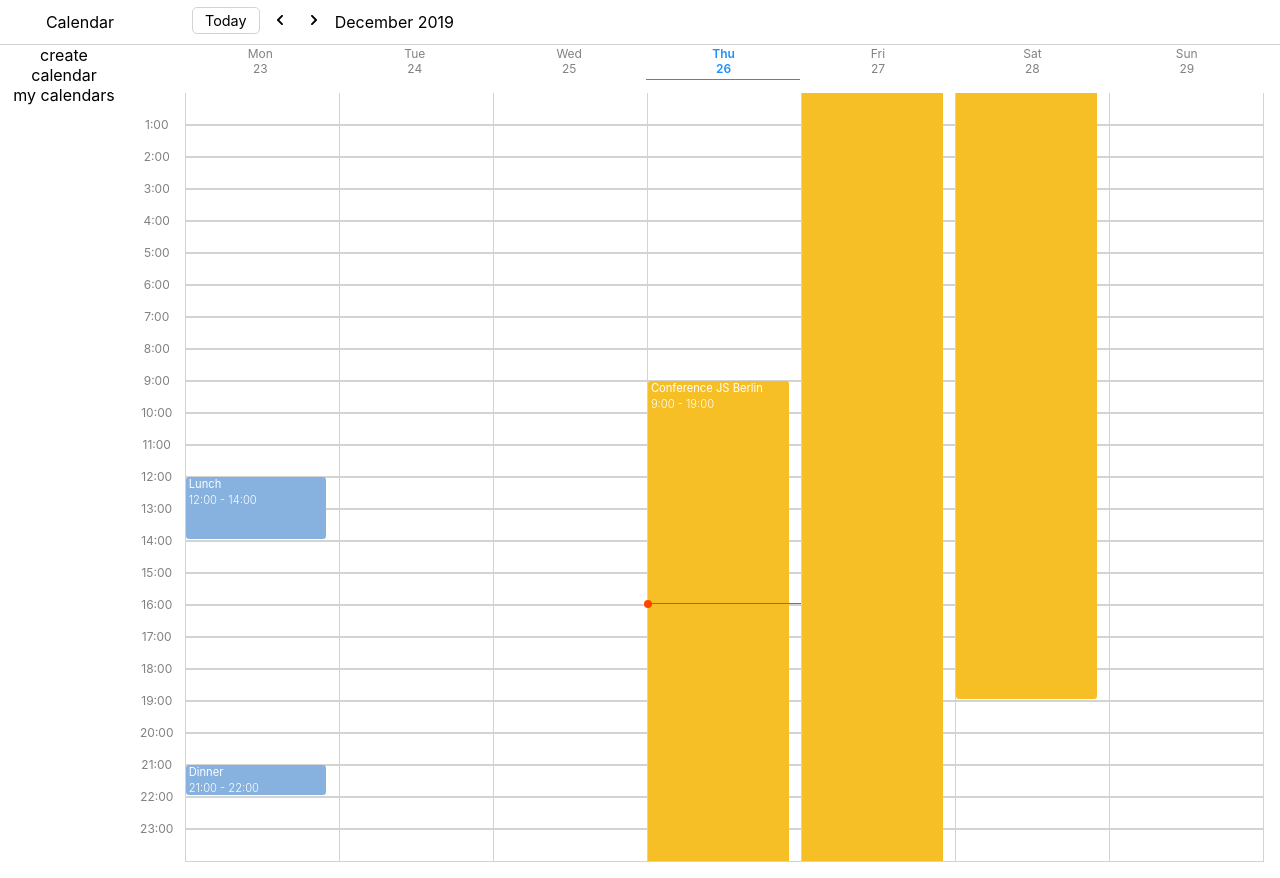
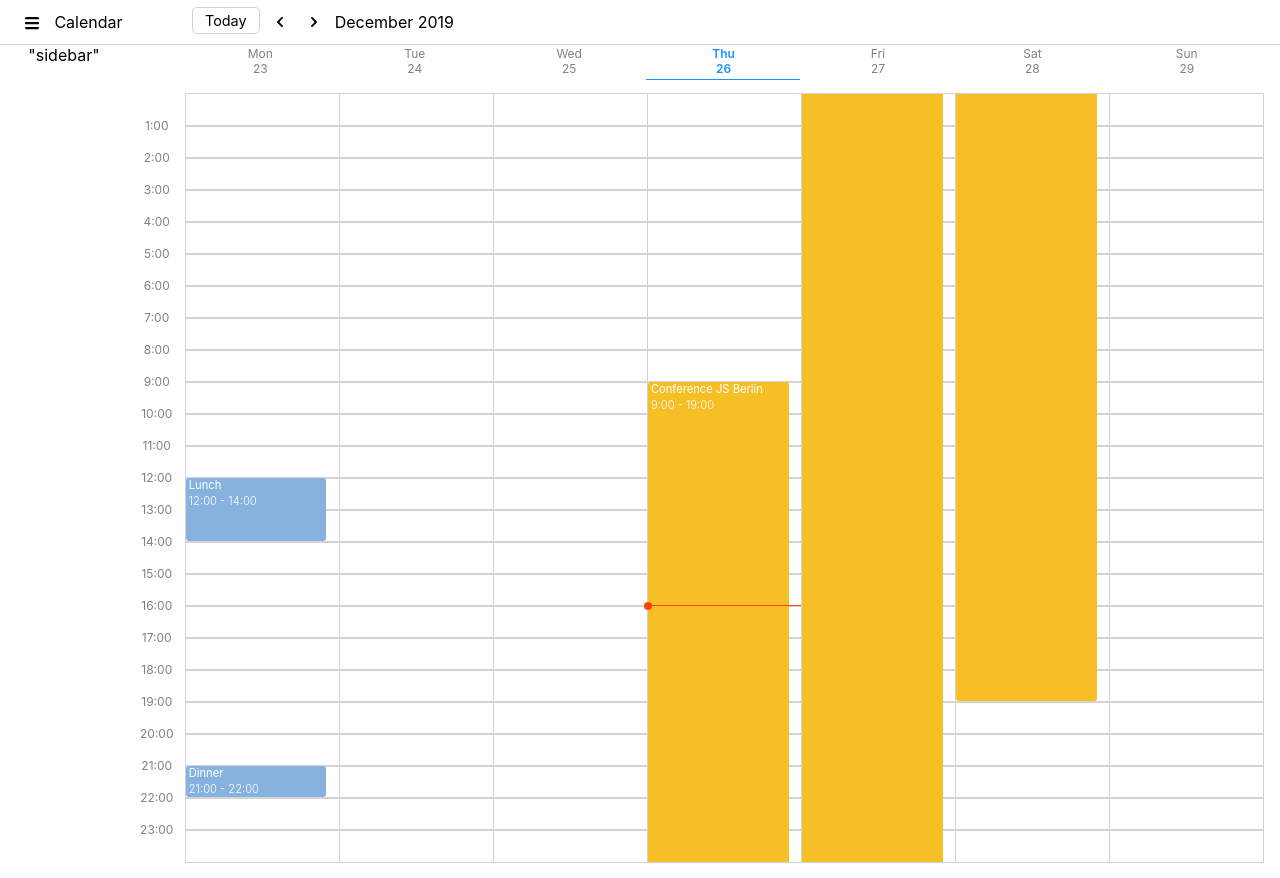
Before and after one commit to smikulic/gcalendar-clone-client, a React (Create React App) app: page / in a window 1280 px wide. Built offline with nearby package versions, Linux system fonts and the light colour scheme.

Commit message:
Add sidebar toggle

```diff
--- a/src/App.css
+++ b/src/App.css
@@ -18,6 +18,10 @@
 .main-overview {
   padding-top: 2.8rem;
   padding-left: 7rem;
+  transition: padding 0.15s ease-in-out;
+}
+.main-overview.open-full-width {
+  padding-left: 0;
 }
 
 .days-axis {
@@ -30,6 +34,10 @@
   min-width: 42rem;
   height: 3rem;
   background: white;
+  transition: left 0.15s ease-in-out;
+}
+.days-axis.open-full-width {
+  left: 0;
 }
 
 .days-axis .hours-axis {
@@ -53,7 +61,7 @@
 
 .week-overview {
   display: inline-flex;
-  padding: 3rem 1rem 1rem 1rem;
+  padding: 3.1rem 1rem 1rem 1rem;
   min-width: 42rem;
   width: 100%;
   height: 100%;
--- a/src/App.js
+++ b/src/App.js
@@ -32,6 +32,7 @@ class App extends Component {
         x: 0,
         y: 0,
       },
+      sidebarActive: true,
     }
   }
 
@@ -168,6 +169,11 @@ class App extends Component {
     this.setState({ resizeStart: event.clientY, currentResizeElement: refKey, resizeElementHeight: this.refs[refKey].clientHeight })
   }
 
+  onClickSidebarToggle = () => {
+    console.log('aha', !this.state.sidebarActive)
+    this.setState({ sidebarActive: !this.state.sidebarActive })
+  }
+
   render() {
     const {
       activeEvent,
@@ -177,6 +183,7 @@ class App extends Component {
       totalDaysByWeek,
       totalHoursByWeek,
       newEventDetails,
+      sidebarActive,
       resizeStart,
       resizeStep,
       resizeElementHeight,
@@ -194,16 +201,21 @@ class App extends Component {
           onClickPreviousWeek={() => this.changeCurrentWeek('previous')}
           onClickNextWeek={() => this.changeCurrentWeek('next')}
           title={`${currentWeek.weekStart.toLocaleString('default', { month: 'long' })} ${currentWeek.weekStart.getFullYear()}`}
+          onClickSidebarToggle={this.onClickSidebarToggle}
         />
+
+        {sidebarActive && (
         <div className="sidebar">
-          <div>create</div>
-          <div>calendar</div>
-          <div>my calendars</div>
+          <div>"sidebar"</div>
+          <div></div>
+          <div></div>
         </div>
 
-        <div className="main-overview">
+        )}
 
-          <div className="days-axis">
+        <div className={`main-overview ${sidebarActive ? '' : 'open-full-width'}`}>
+
+          <div className={`days-axis ${sidebarActive ? '' : 'open-full-width'}`}>
             <div className="hours-axis">
               <div className="hour-label">0</div>
             </div>
--- a/src/components/Header/Header.css
+++ b/src/components/Header/Header.css
@@ -4,6 +4,7 @@
   top: 0;
   display: flex;
   padding: 0.75rem 1rem;
+  height: 1.1rem;
   width: 100%;
   height: 2.8rem;
   background: white;
@@ -11,6 +12,10 @@
 }
 
 .header .title {
+  display: flex;
+  justify-content: left;
+  align-content: baseline;
+  align-items: center;
   width: 8rem;
 }
 
@@ -23,8 +28,10 @@
   height: 1.1rem;
 }
 
-.header .change-week span {
+.header .change-week span,
+.header .title span {
   margin-right: 0.4rem;
+  border-radius: 0.9rem;
   cursor: pointer;
 }
 
@@ -40,15 +47,24 @@
   background-color: lightgray;
 }
 
-.header .change-week span svg {
+.header .change-week span svg,
+.header .title span svg {
   position: relative;
-  top: 1px;
+  top: 3px;
   border-radius: 1rem;
   padding: 0.5rem;
   height: 1.75rem;
   width: 1.75rem;
 }
 
-.header .change-week span svg:hover {
+.header .title span svg {
+  border-radius: 0.9rem;
+  padding: 0.5rem;
+  height: 2rem;
+  width: 2rem;
+}
+
+.header .change-week span svg:hover,
+.header .title span svg:hover {
   background-color: lightgray;
 }
--- a/src/components/Header/Header.js
+++ b/src/components/Header/Header.js
@@ -1,17 +1,23 @@
 import React from 'react';
-import { FaChevronLeft, FaChevronRight } from 'react-icons/fa';
+import { FaChevronLeft, FaChevronRight, FaBars } from 'react-icons/fa';
 import './Header.css';
 
 export default function Header ({
   onClick,
   onClickToday,
   onClickPreviousWeek,
+  onClickSidebarToggle,
   onClickNextWeek,
   title,
 }) {
   return (
     <div className="header" onClick={onClick}>
-      <div className="title">Calendar</div>
+      <div className="title">
+        <span onClick={onClickSidebarToggle}>
+          <FaBars />
+        </span>
+        Calendar
+      </div>
       <div className="change-week">
         <span className="today" onClick={onClickToday}>
           today
```
